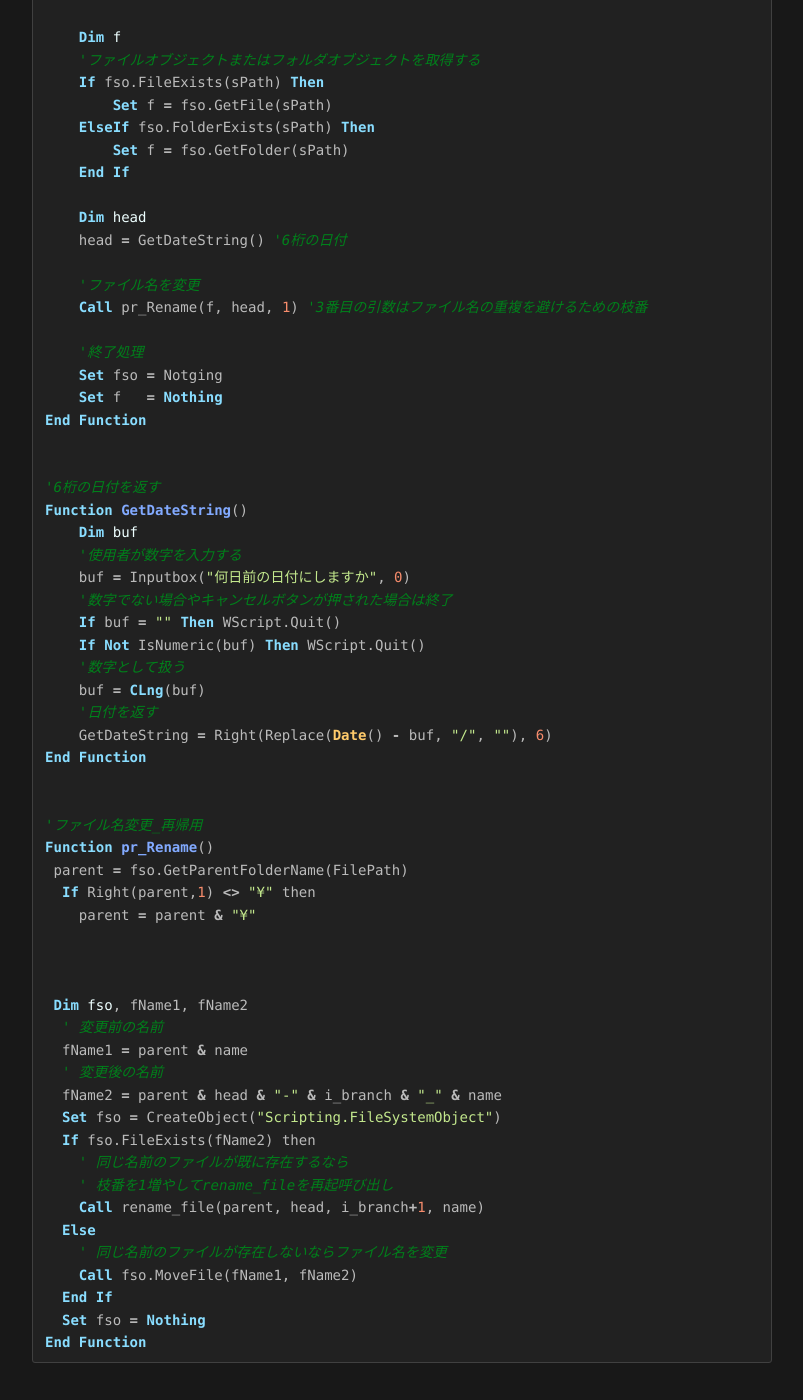
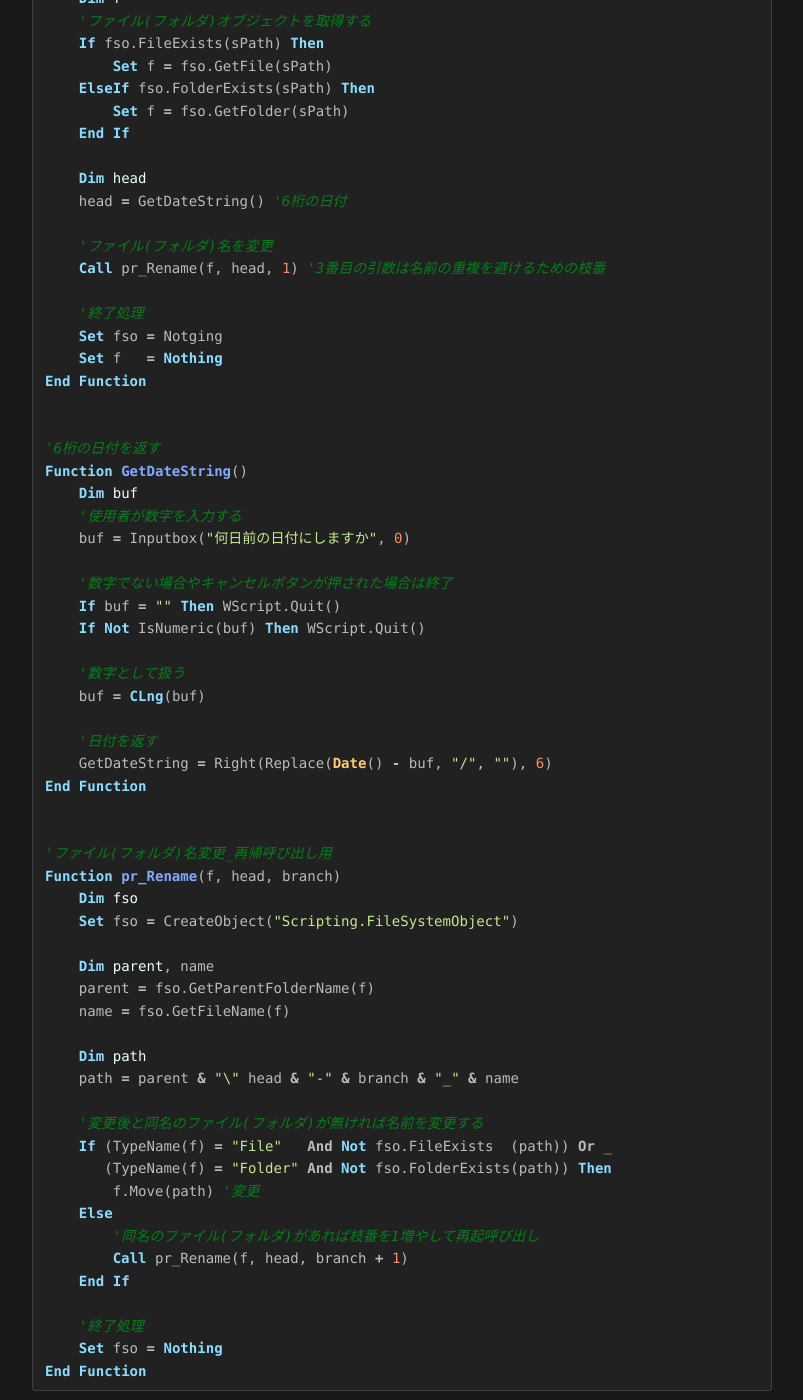
Before and after one commit to sammaya164/minima-test, a Jekyll site: the page built from _posts/2021-11-12-rename.md, in a window 1280 px wide and 1400 px high, scrolled down 582 px. Shown: the whole window, without its empty margins (238-1041 px from the left). Built offline with Jekyll 4.4.1, drawn with Linux system fonts in a browser that asks for light colours; some of the changed text lies outside the part shown.

Commit message:
Update 2021-11-12-rename.md

````diff
--- a/_posts/2021-11-12-rename.md
+++ b/_posts/2021-11-12-rename.md
@@ -3,27 +3,25 @@ layout: post
 title: "ファイル名の頭に日付を加える"
 ---
 
-ファイルをドラッグ＆ドロップしてファイル名を変更する。
-
-フォルダ名も変更できる。
+ファイル(フォルダ)をドラッグ＆ドロップしてファイル(フォルダ)名を変更する。
 
 ```vb
-'1ファイルをドラッグ＆ドロップした場合はファイル名変更を実行する
+'1ファイル(フォルダ)をドラッグ＆ドロップした場合はファイル(フォルダ)名を変更する
 Select Case WScript.Arguments.Count
 Case 1
     Call Rename(WScript.Arguments.Item(0))
 Case Else
-    Msgbox "1ファイルをドラッグ＆ドロップして下さい。"
+    Msgbox "1ファイル(フォルダ)をドラッグ＆ドロップして下さい。"
 End Select
 
 
-'ファイル名変更
+'ファイル(フォルダ)名変更
 Function Rename(sPath)
     Dim fso
     Set fso = CreateObject("Scripting.FileSystemObject")
 
     Dim f
-    'ファイルオブジェクトまたはフォルダオブジェクトを取得する
+    'ファイル(フォルダ)オブジェクトを取得する
     If fso.FileExists(sPath) Then
         Set f = fso.GetFile(sPath)
     ElseIf fso.FolderExists(sPath) Then
@@ -33,8 +31,8 @@ Function Rename(sPath)
     Dim head
     head = GetDateString() '6桁の日付
 
-    'ファイル名を変更
-    Call pr_Rename(f, head, 1) '3番目の引数はファイル名の重複を避けるための枝番
+    'ファイル(フォルダ)名を変更
+    Call pr_Rename(f, head, 1) '3番目の引数は名前の重複を避けるための枝番
 
     '終了処理
     Set fso = Notging
@@ -47,38 +45,41 @@ Function GetDateString()
     Dim buf
     '使用者が数字を入力する
     buf = Inputbox("何日前の日付にしますか", 0)
+
     '数字でない場合やキャンセルボタンが押された場合は終了
     If buf = "" Then WScript.Quit()
     If Not IsNumeric(buf) Then WScript.Quit()
+
     '数字として扱う
     buf = CLng(buf)
+
     '日付を返す
     GetDateString = Right(Replace(Date() - buf, "/", ""), 6)
 End Function
 
 
-'ファイル名変更_再帰用
-Function pr_Rename()
- parent = fso.GetParentFolderName(FilePath)
-  If Right(parent,1) <> "¥" then
-    parent = parent & "¥"
+'ファイル(フォルダ)名変更_再帰呼び出し用
+Function pr_Rename(f, head, branch)
+    Dim fso
+    Set fso = CreateObject("Scripting.FileSystemObject")
 
+    Dim parent, name
+    parent = fso.GetParentFolderName(f)
+    name = fso.GetFileName(f)
 
+    Dim path
+    path = parent & "\" head & "-" & branch & "_" & name
 
- Dim fso, fName1, fName2
-  ' 変更前の名前
-  fName1 = parent & name
-  ' 変更後の名前
-  fName2 = parent & head & "-" & i_branch & "_" & name
-  Set fso = CreateObject("Scripting.FileSystemObject")
-  If fso.FileExists(fName2) then
-    ' 同じ名前のファイルが既に存在するなら
-    ' 枝番を1増やしてrename_fileを再起呼び出し
-    Call rename_file(parent, head, i_branch+1, name)
-  Else
-    ' 同じ名前のファイルが存在しないならファイル名を変更
-    Call fso.MoveFile(fName1, fName2)
-  End If
-  Set fso = Nothing
+    '変更後と同名のファイル(フォルダ)が無ければ名前を変更する
+    If (TypeName(f) = "File"   And Not fso.FileExists  (path)) Or _
+       (TypeName(f) = "Folder" And Not fso.FolderExists(path)) Then
+        f.Move(path) '変更
+    Else
+        '同名のファイル(フォルダ)があれば枝番を1増やして再起呼び出し
+        Call pr_Rename(f, head, branch + 1)
+    End If
+
+    '終了処理
+    Set fso = Nothing
 End Function
 ```
````
